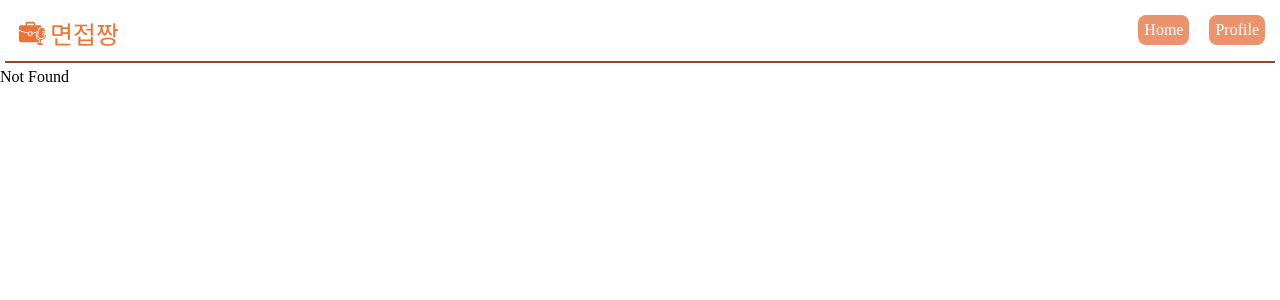
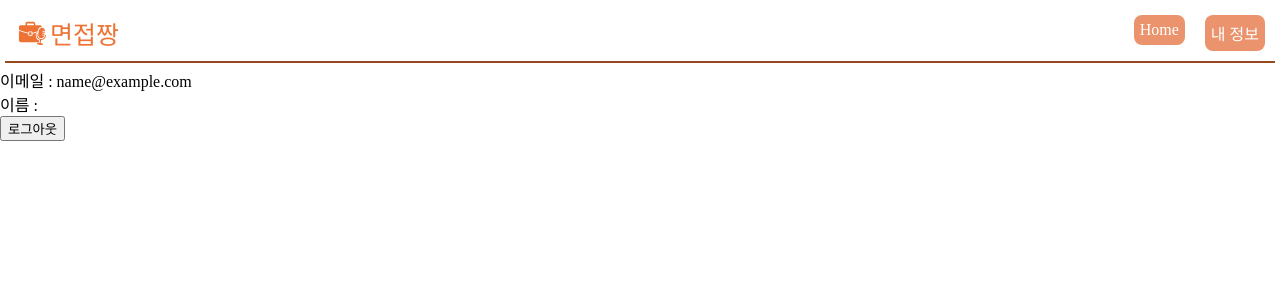
Before and after one commit to myeonjeobjjang/myeonjeobjjang-react, a React (Vite) app: page /profile in a window 1280 px wide. Before the commit this address had no page. Shown: the top 300 px of the page. Built offline with nearby package versions, Linux system fonts and the light colour scheme; sample sign-in values are in the browser's storage.

Commit message:
feat : 로그아웃 기능 구현, 프로필 페이지 생성

```diff
--- a/src/App.tsx
+++ b/src/App.tsx
@@ -6,6 +6,7 @@ import Header from "./components/Header.tsx";
 import Test from "./pages/Test.tsx";
 import LoginPage from "./pages/LoginPage.tsx";
 import SignUpPage from "./pages/SignUpPage.tsx";
+import ProfilePage from "./pages/ProfilePage.tsx";
 
 function App() {
   return (
@@ -16,6 +17,7 @@ function App() {
             <Route path={`/bears`} element={<Bears/>}/>
             <Route path={`/login`} element={<LoginPage/>}/>
             <Route path={`/signup`} element={<SignUpPage/>}/>
+            <Route path={`/profile`} element={<ProfilePage/>}/>
             <Route path={`/test`} element={<Test/>}/>
             <Route path={`*`} element={<NotFound/>}/>
         </Routes>
--- a/src/components/Header.tsx
+++ b/src/components/Header.tsx
@@ -36,8 +36,8 @@ const Header = () => {
                                     <HeaderLinkListItemA
                                         color={Colors.LinkItemTextColor} background={Colors.LinkItemBackgroundColor}
                                         hover_color={Colors.LinkItemTextHoverColor}
-                                        href="#">
-                                        Profile
+                                        onClick={() => nav("/profile")}>
+                                        내 정보
                                     </HeaderLinkListItemA>
                                 </HeaderLinkListItem>
                             ) : (
--- /dev/null
+++ b/src/pages/ProfilePage.tsx
@@ -0,0 +1,39 @@
+import {getUserInfo, removeUserInfos} from "../util/storage.ts";
+import {useNavigate} from "react-router-dom";
+import {useEffect} from "react";
+import usePageTitle from "../hooks/usePageTitle.ts";
+
+const ProfilePage = () => {
+    const nav = useNavigate();
+    const userInfo = getUserInfo();
+    usePageTitle(`${userInfo?.userName}님 프로필`);
+    useEffect(() => {
+        if (!userInfo) {
+            nav("/", {replace: true});
+        }
+    });
+    const logout = () => {
+        removeUserInfos();
+        nav("/", {replace: true});
+    }
+    return (
+        <>
+            {
+                !userInfo ? <></> :
+                    <>
+                        <div>
+                            이메일 : {userInfo.email}
+                        </div>
+                        <div>
+                            이름 : {userInfo.userName}
+                        </div>
+                        <button onClick={logout}>
+                            로그아웃
+                        </button>
+                    </>
+            }
+        </>
+    )
+}
+
+export default ProfilePage;
```
